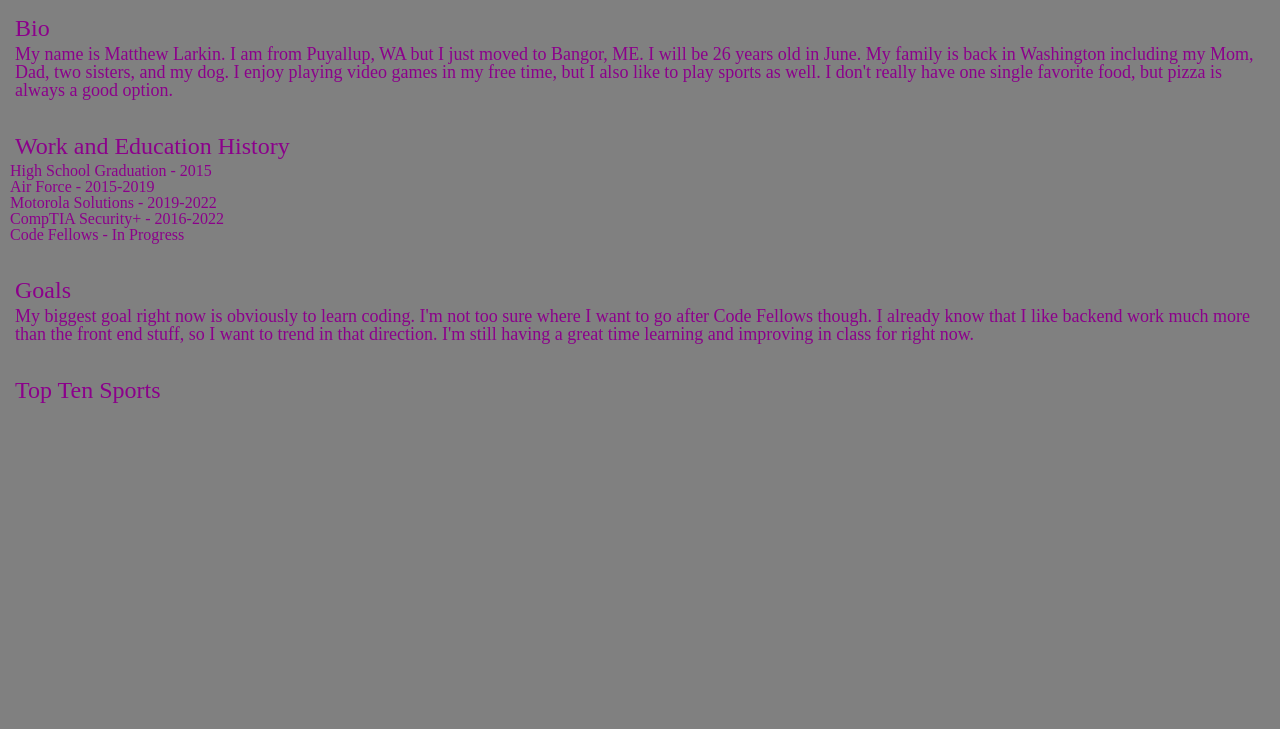
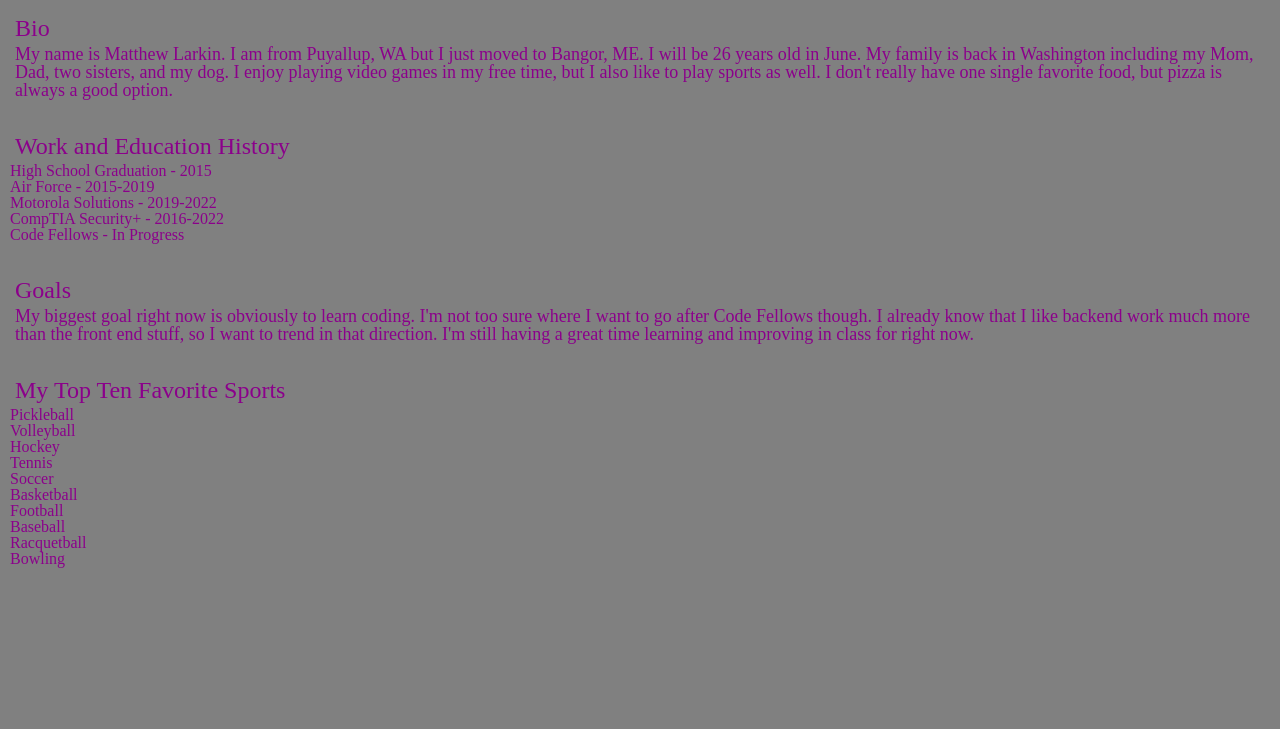
Before and after one commit to mattlarkin8/about-me, a plain HTML site: page index.html in a window 1280 px wide. Shown: the part 71-800 px from the top of the page. Drawn offline with Linux system fonts and the light colour scheme.

Commit message:
Completed Top Ten list.

```diff
--- a/index.html
+++ b/index.html
@@ -29,18 +29,18 @@
         <p>My biggest goal right now is obviously to learn coding. I'm not too sure where I want to go after Code Fellows though. I already know that I like backend work much more than the front end stuff, so I want to trend in that direction. I'm still having a great time learning and improving in class for right now.</p>
       </article>
       <article>
-        <h3>Top Ten Sports</h3>
+        <h3>My Top Ten Favorite Sports</h3>
         <ol>
-          <li></li>
-          <li></li>
-          <li></li>
-          <li></li>
-          <li></li>
-          <li></li>
-          <li></li>
-          <li></li>
-          <li></li>
-          <li></li>
+          <li>Pickleball</li>
+          <li>Volleyball</li>
+          <li>Hockey</li>
+          <li>Tennis</li>
+          <li>Soccer</li>
+          <li>Basketball</li>
+          <li>Football</li>
+          <li>Baseball</li>
+          <li>Racquetball</li>
+          <li>Bowling</li>
         </ol>
       </article>
     </main>
```
